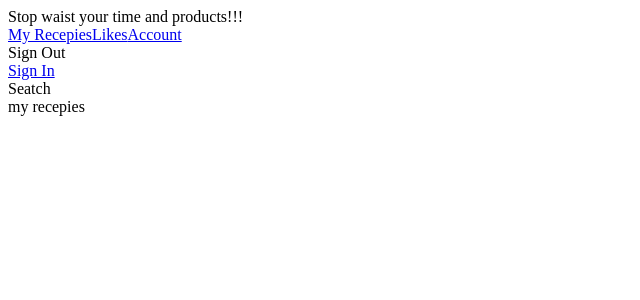
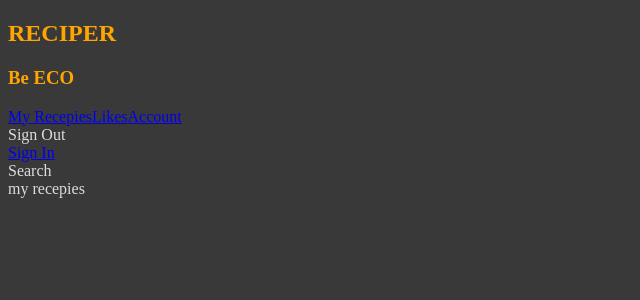
Before and after one commit to Karol-Kowalski/Reciper, a Next.js app in the folder frontend/: page /myrecepies in a window 1280 px wide. Shown: the top 300 px of the page, without its empty margins (0-640 px from the left). Built offline with nearby package versions, Linux system fonts and the light colour scheme.

Commit message:
first scratch of front end
App main structure should look like this. Changes will be impelent in
case of changes concept of project.

```diff
--- a/frontend/components/Header.js
+++ b/frontend/components/Header.js
@@ -1,10 +1,28 @@
+import Link from 'next/link';
+import styled from 'styled-components';
 import Nav from './Nav';
+
+const Logo = styled.div`
+  color: var(--orange);
+  cursor: pointer;
+`;
+
+const HeaderStyle = styled.header``;
 
 export default function Header() {
   return (
-    <div>
-      Stop waist your time and products!!!
-      <Nav />
-    </div>
+    <HeaderStyle>
+      <div>
+        <Logo>
+          <Link href="/" passHref>
+            <div>
+              <h2>RECIPER</h2>
+              <h3>Be ECO</h3>
+            </div>
+          </Link>
+        </Logo>
+        <Nav />
+      </div>
+    </HeaderStyle>
   );
 }
--- a/frontend/components/Page.js
+++ b/frontend/components/Page.js
@@ -1,8 +1,20 @@
+import propTypes from 'prop-types';
 import styled, { createGlobalStyle } from 'styled-components';
 import Header from './Header';
 
 const GlobalStyles = createGlobalStyle`
+:root {
+  --max-width: 1000px;
+  --black: #393939;
+  --grey: #3A3A3A;
+  --orange: orange;
+  --white: #dddddd;
+}
 
+html {
+  background-color: var(--black);
+  color: var(--white);
+}
 `;
 
 const InnerStyle = styled.div``;
@@ -16,3 +28,7 @@ export default function Page({ children }) {
     </>
   );
 }
+
+Page.propTypes = {
+  children: propTypes.any,
+};
--- a/frontend/components/Search.js
+++ b/frontend/components/Search.js
@@ -1,3 +1,3 @@
 export default function Search() {
-  return <div>Seatch</div>;
+  return <div>Search</div>;
 }
--- a/frontend/pages/recepies.js
+++ b/frontend/pages/recepies.js
@@ -0,0 +1,3 @@
+export default function Recepies() {
+  return <div>recepies</div>;
+}
```
